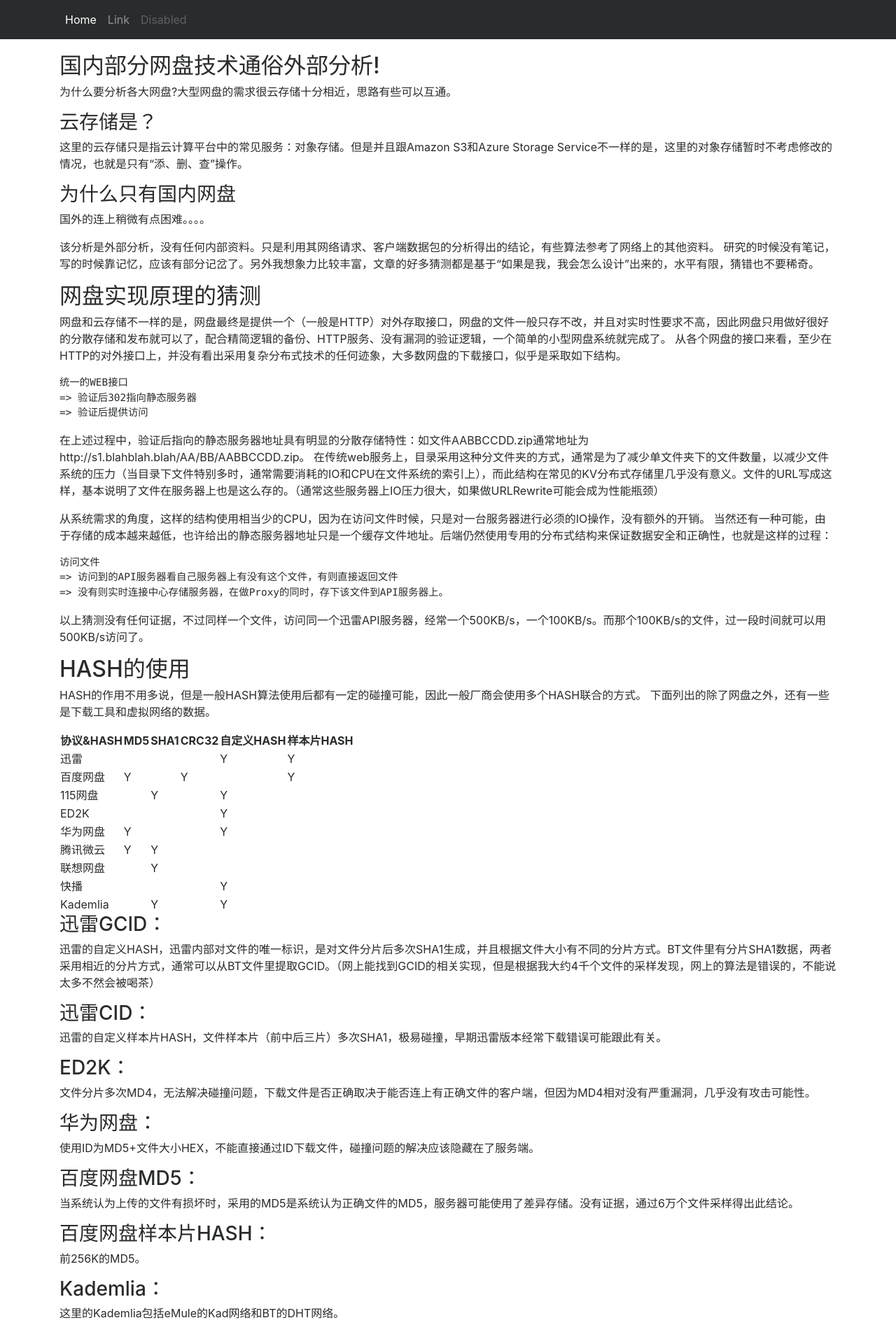
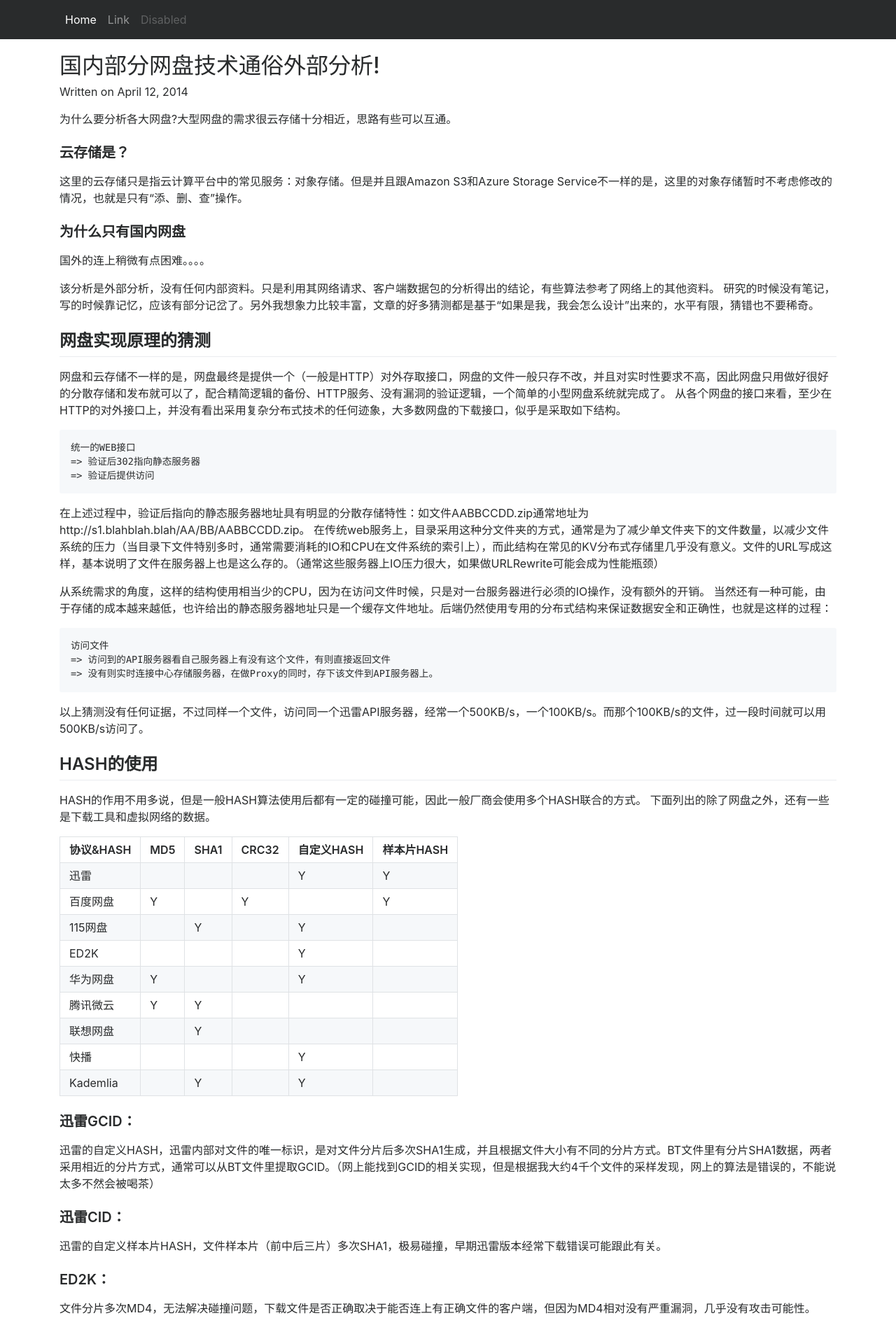
Before and after one commit to yangyuan/yangyuan.github.io, a Jekyll site: the page built from _posts/2014-04-12-zh-clouddrives.md, in a window 1280 px wide. Shown: the top 1903 px of the page at 70% size. Built offline with Jekyll 4.4.1, drawn with Linux system fonts in a browser that asks for light colours; nearby versions of some CDN libraries; some of the changed text lies outside the part shown.

Commit message:
adjust style

```diff
--- a/_layouts/default.html
+++ b/_layouts/default.html
@@ -4,6 +4,7 @@
     <title>{% if page.title %}{{ page.title }} – {% endif %}{{ site.name }} – {{ site.description }}</title>
     {% include meta.html %}
     <link rel="stylesheet" type="text/css" href="resource/style.css" />
+    <link rel="stylesheet" type="text/css" href="resource/markdown.css" />
     <link rel="alternate" type="application/rss+xml" title="{{ site.name }} - {{ site.description }}" href="feed.xml" />
     <!-- bootstrap -->
     <link rel="stylesheet" href="https://maxcdn.bootstrapcdn.com/bootstrap/4.0.0-alpha.6/css/bootstrap.min.css" integrity="sha384-rwoIResjU2yc3z8GV/NPeZWAv56rSmLldC3R/AZzGRnGxQQKnKkoFVhFQhNUwEyJ" crossorigin="anonymous">
@@ -39,14 +40,13 @@
   {{ content }}
 </div>
 
-<div class="wrapper-footer">
+
+
+<footer class="footer">
   <div class="container">
-    <footer class="footer">
-      {% include svg-icons.html %}
-    </footer>
+    <p>&copy; <a href="https://github.com/yangyuan" target="_blank">https://github.com/yangyuan<a></p>
   </div>
-</div>
+</footer>
 
-{% include analytics.html %}
   </body>
 </html>
--- a/_layouts/index.html
+++ b/_layouts/index.html
@@ -2,7 +2,7 @@
 layout: default
 ---
 
-<div class="row">
+<div class="row" style="min-height:720px;">
 
 <div class="col-lg-3">
 <div class="card border-0">
--- a/_layouts/page.html
+++ b/_layouts/page.html
@@ -5,7 +5,7 @@
 <article class="page">
   <h2>{{ page.title }}</h2>
 
-  <div class="entry">
+  <div class="markdown-body">
     {{ content }}
   </div>
 </article>
--- a/_layouts/post.html
+++ b/_layouts/post.html
@@ -5,13 +5,13 @@
 <article class="post">
   <h2>{{ page.title }}</h2>
 
-  <div class="entry">
-    {{ content }}
-  </div>
-
   <div class="date">
     Written on {{ page.date | date: "%B %e, %Y" }}
   </div>
 
+  <div class="markdown-body">
+    {{ content }}
+  </div>
+
   {% include disqus.html %}
 </article>
--- /dev/null
+++ b/resource/markdown.css
@@ -0,0 +1,394 @@
+
+.markdown-body {
+    font-size: 16px;
+    line-height: 1.5;
+    word-wrap: break-word
+}
+.markdown-body::before {
+    display: table;
+    content: ""
+}
+.markdown-body::after {
+    display: table;
+    clear: both;
+    content: ""
+}
+.markdown-body>*:first-child {
+    margin-top: 0 !important
+}
+.markdown-body>*:last-child {
+    margin-bottom: 0 !important
+}
+.markdown-body a:not([href]) {
+    color: inherit;
+    text-decoration: none
+}
+.markdown-body .absent {
+    color: #cb2431
+}
+.markdown-body .anchor {
+    float: left;
+    padding-right: 4px;
+    margin-left: -20px;
+    line-height: 1
+}
+.markdown-body .anchor:focus {
+    outline: none
+}
+.markdown-body p,
+.markdown-body blockquote,
+.markdown-body ul,
+.markdown-body ol,
+.markdown-body dl,
+.markdown-body table,
+.markdown-body pre {
+    margin-top: 0;
+    margin-bottom: 16px
+}
+.markdown-body hr {
+    height: 0.25em;
+    padding: 0;
+    margin: 24px 0;
+    background-color: #e1e4e8;
+    border: 0
+}
+.markdown-body blockquote {
+    padding: 0 1em;
+    color: #6a737d;
+    border-left: 0.25em solid #dfe2e5
+}
+.markdown-body blockquote>:first-child {
+    margin-top: 0
+}
+.markdown-body blockquote>:last-child {
+    margin-bottom: 0
+}
+.markdown-body kbd {
+    display: inline-block;
+    padding: 3px 5px;
+    font-size: 11px;
+    line-height: 10px;
+    color: #444d56;
+    vertical-align: middle;
+    background-color: #fafbfc;
+    border: solid 1px #c6cbd1;
+    border-bottom-color: #959da5;
+    border-radius: 3px;
+    box-shadow: inset 0 -1px 0 #959da5
+}
+.markdown-body h1,
+.markdown-body h2,
+.markdown-body h3,
+.markdown-body h4,
+.markdown-body h5,
+.markdown-body h6 {
+    margin-top: 24px;
+    margin-bottom: 16px;
+    font-weight: 600;
+    line-height: 1.25
+}
+.markdown-body h1 .octicon-link,
+.markdown-body h2 .octicon-link,
+.markdown-body h3 .octicon-link,
+.markdown-body h4 .octicon-link,
+.markdown-body h5 .octicon-link,
+.markdown-body h6 .octicon-link {
+    color: #1b1f23;
+    vertical-align: middle;
+    visibility: hidden
+}
+.markdown-body h1:hover .anchor,
+.markdown-body h2:hover .anchor,
+.markdown-body h3:hover .anchor,
+.markdown-body h4:hover .anchor,
+.markdown-body h5:hover .anchor,
+.markdown-body h6:hover .anchor {
+    text-decoration: none
+}
+.markdown-body h1:hover .anchor .octicon-link,
+.markdown-body h2:hover .anchor .octicon-link,
+.markdown-body h3:hover .anchor .octicon-link,
+.markdown-body h4:hover .anchor .octicon-link,
+.markdown-body h5:hover .anchor .octicon-link,
+.markdown-body h6:hover .anchor .octicon-link {
+    visibility: visible
+}
+.markdown-body h1 tt,
+.markdown-body h1 code,
+.markdown-body h2 tt,
+.markdown-body h2 code,
+.markdown-body h3 tt,
+.markdown-body h3 code,
+.markdown-body h4 tt,
+.markdown-body h4 code,
+.markdown-body h5 tt,
+.markdown-body h5 code,
+.markdown-body h6 tt,
+.markdown-body h6 code {
+    font-size: inherit
+}
+.markdown-body h1 {
+    padding-bottom: 0.3em;
+    font-size: 2em;
+    border-bottom: 1px solid #eaecef
+}
+.markdown-body h2 {
+    padding-bottom: 0.3em;
+    font-size: 1.5em;
+    border-bottom: 1px solid #eaecef
+}
+.markdown-body h3 {
+    font-size: 1.25em
+}
+.markdown-body h4 {
+    font-size: 1em
+}
+.markdown-body h5 {
+    font-size: 0.875em
+}
+.markdown-body h6 {
+    font-size: 0.85em;
+    color: #6a737d
+}
+.markdown-body ul,
+.markdown-body ol {
+    padding-left: 2em
+}
+.markdown-body ul.no-list,
+.markdown-body ol.no-list {
+    padding: 0;
+    list-style-type: none
+}
+.markdown-body ul ul,
+.markdown-body ul ol,
+.markdown-body ol ol,
+.markdown-body ol ul {
+    margin-top: 0;
+    margin-bottom: 0
+}
+.markdown-body li>p {
+    margin-top: 16px
+}
+.markdown-body li+li {
+    margin-top: 0.25em
+}
+.markdown-body dl {
+    padding: 0
+}
+.markdown-body dl dt {
+    padding: 0;
+    margin-top: 16px;
+    font-size: 1em;
+    font-style: italic;
+    font-weight: 600
+}
+.markdown-body dl dd {
+    padding: 0 16px;
+    margin-bottom: 16px
+}
+.markdown-body table {
+    display: block;
+    width: 100%;
+    overflow: auto
+}
+.markdown-body table th {
+    font-weight: 600
+}
+.markdown-body table th,
+.markdown-body table td {
+    padding: 6px 13px;
+    border: 1px solid #dfe2e5
+}
+.markdown-body table tr {
+    background-color: #fff;
+    border-top: 1px solid #c6cbd1
+}
+.markdown-body table tr:nth-child(2n) {
+    background-color: #f6f8fa
+}
+.markdown-body table img {
+    background-color: transparent
+}
+.markdown-body img {
+    max-width: 100%;
+    box-sizing: content-box;
+    background-color: #fff
+}
+.markdown-body img[align=right] {
+    padding-left: 20px
+}
+.markdown-body img[align=left] {
+    padding-right: 20px
+}
+.markdown-body .emoji {
+    max-width: none;
+    vertical-align: text-top;
+    background-color: transparent
+}
+.markdown-body span.frame {
+    display: block;
+    overflow: hidden
+}
+.markdown-body span.frame>span {
+    display: block;
+    float: left;
+    width: auto;
+    padding: 7px;
+    margin: 13px 0 0;
+    overflow: hidden;
+    border: 1px solid #dfe2e5
+}
+.markdown-body span.frame span img {
+    display: block;
+    float: left
+}
+.markdown-body span.frame span span {
+    display: block;
+    padding: 5px 0 0;
+    clear: both;
+    color: #24292e
+}
+.markdown-body span.align-center {
+    display: block;
+    overflow: hidden;
+    clear: both
+}
+.markdown-body span.align-center>span {
+    display: block;
+    margin: 13px auto 0;
+    overflow: hidden;
+    text-align: center
+}
+.markdown-body span.align-center span img {
+    margin: 0 auto;
+    text-align: center
+}
+.markdown-body span.align-right {
+    display: block;
+    overflow: hidden;
+    clear: both
+}
+.markdown-body span.align-right>span {
+    display: block;
+    margin: 13px 0 0;
+    overflow: hidden;
+    text-align: right
+}
+.markdown-body span.align-right span img {
+    margin: 0;
+    text-align: right
+}
+.markdown-body span.float-left {
+    display: block;
+    float: left;
+    margin-right: 13px;
+    overflow: hidden
+}
+.markdown-body span.float-left span {
+    margin: 13px 0 0
+}
+.markdown-body span.float-right {
+    display: block;
+    float: right;
+    margin-left: 13px;
+    overflow: hidden
+}
+.markdown-body span.float-right>span {
+    display: block;
+    margin: 13px auto 0;
+    overflow: hidden;
+    text-align: right
+}
+.markdown-body code,
+.markdown-body tt {
+    padding: 0;
+    padding-top: 0.2em;
+    padding-bottom: 0.2em;
+    margin: 0;
+    font-size: 85%;
+    background-color: rgba(27, 31, 35, 0.05);
+    border-radius: 3px
+}
+.markdown-body code::before,
+.markdown-body code::after,
+.markdown-body tt::before,
+.markdown-body tt::after {
+    letter-spacing: -0.2em;
+    content: "\00a0"
+}
+.markdown-body code br,
+.markdown-body tt br {
+    display: none
+}
+.markdown-body del code {
+    text-decoration: inherit
+}
+.markdown-body pre {
+    word-wrap: normal
+}
+.markdown-body pre>code {
+    padding: 0;
+    margin: 0;
+    font-size: 100%;
+    word-break: normal;
+    white-space: pre;
+    background: transparent;
+    border: 0
+}
+.markdown-body .highlight {
+    margin-bottom: 16px
+}
+.markdown-body .highlight pre {
+    margin-bottom: 0;
+    word-break: normal
+}
+.markdown-body .highlight pre,
+.markdown-body pre {
+    padding: 16px;
+    overflow: auto;
+    font-size: 85%;
+    line-height: 1.45;
+    background-color: #f6f8fa;
+    border-radius: 3px
+}
+.markdown-body pre code,
+.markdown-body pre tt {
+    display: inline;
+    max-width: auto;
+    padding: 0;
+    margin: 0;
+    overflow: visible;
+    line-height: inherit;
+    word-wrap: normal;
+    background-color: transparent;
+    border: 0
+}
+.markdown-body pre code::before,
+.markdown-body pre code::after,
+.markdown-body pre tt::before,
+.markdown-body pre tt::after {
+    content: normal
+}
+.markdown-body .csv-data td,
+.markdown-body .csv-data th {
+    padding: 5px;
+    overflow: hidden;
+    font-size: 12px;
+    line-height: 1;
+    text-align: left;
+    white-space: nowrap
+}
+.markdown-body .csv-data .blob-num {
+    padding: 10px 8px 9px;
+    text-align: right;
+    background: #fff;
+    border: 0
+}
+.markdown-body .csv-data tr {
+    border-top: 0
+}
+.markdown-body .csv-data th {
+    font-weight: 600;
+    background: #f6f8fa;
+    border-top: 0
+}
--- a/resource/style.css
+++ b/resource/style.css
@@ -1,7 +1,18 @@
 body > .container {
   padding: 20px 15px 0;
+}
+
+.footer {
+  padding-bottom: 1.5rem;
+  padding-top: 1rem;
+  border-top: .05rem solid #e5e5e5;
+  margin-top: 2rem;
 }
 
 article {
     font-family: -apple-system,system-ui,BlinkMacSystemFont,"Segoe UI",Roboto,"Helvetica Neue",Arial, "Microsoft Yahei", "Segoe UI Symbol", sans-serif;
 }
+
+.date {
+    padding: 0px 0px 15px 0px;
+}
```
